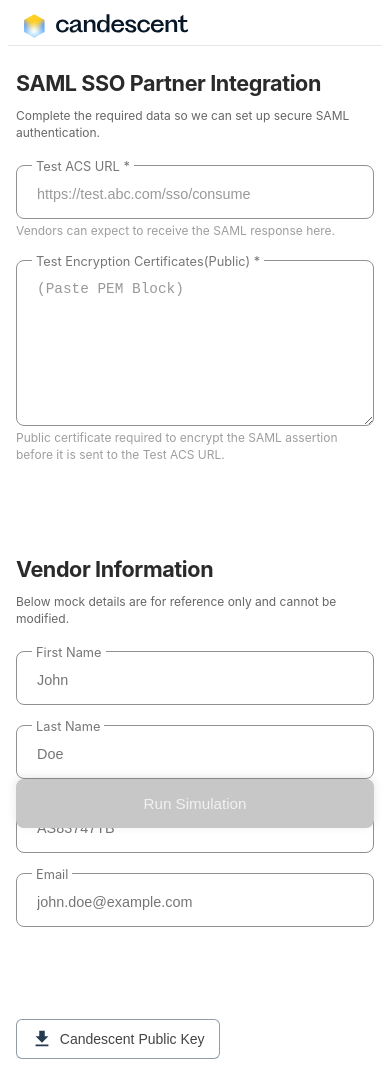
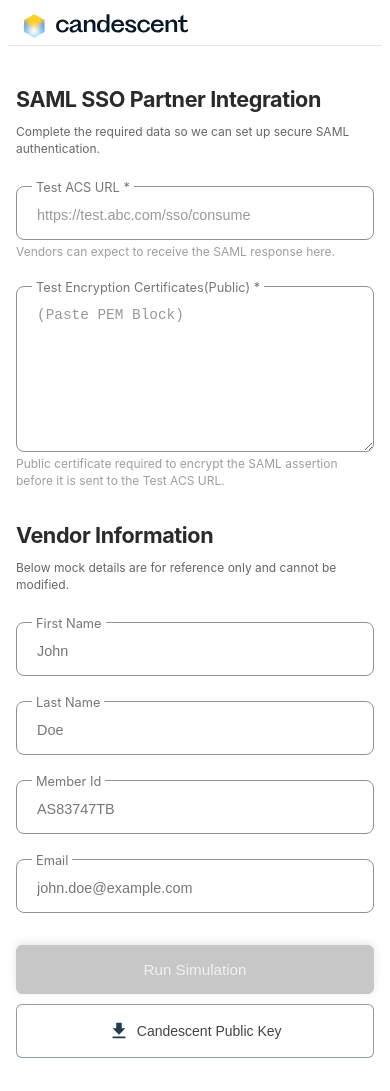
Before and after one commit to candescent-dev/saml-sso-toolkit, a React (Create React App) app in the folder sample-web-app/frontend/: page / in a window 390 px wide. Built offline with nearby package versions, Linux system fonts and the light colour scheme.

Commit message:
Sample Web App: Frontend - Home Page Css Fix

```diff
--- a/sample-web-app/frontend/src/pages/Home/HomePage.css
+++ b/sample-web-app/frontend/src/pages/Home/HomePage.css
@@ -24,7 +24,6 @@
   --color-border-light: #e1e4e8;
   --color-border-hover: #c9cdd1;
   --color-border-primary: rgba(36, 58, 81, 0.5);
-
   /* Spacing */
   --spacing-xs: 0.25rem;
   --spacing-sm: 0.375rem;
@@ -35,11 +34,10 @@
   --spacing-3xl: 1.5rem;
   --spacing-4xl: 1.875rem;
   --spacing-5xl: 2rem;
-  --spacing-6xl: 20px;
-  --spacing-7xl: 25px;
-  --spacing-button: 16px;
-  --spacing-mobile-button-margin: 16px;
-
+  --spacing-6xl: 1.25rem;
+  --spacing-7xl: 1.5625rem;
+  --spacing-button: 0.9375rem;
+  --spacing-mobile-button-margin: 1rem;
   /* Typography */
   --font-family: 'Inter', Arial, sans-serif;
   --font-size-xs: 0.75rem;
@@ -48,13 +46,13 @@
   --font-size-md: 0.9rem;
   --font-size-lg: 0.95rem;
   --font-size-xl: 1rem;
-  --font-size-2xl: 14px;
-  --font-size-3xl: 15px;
-  --font-size-4xl: 16px;
+  --font-size-2xl: 0.875rem;
+  --font-size-3xl: 0.9375rem;
+  --font-size-4xl: 1rem;
   --font-size-5xl: 1.35rem;
   --font-size-6xl: 1.45rem;
   --font-size-7xl: 1.75rem;
-  --font-size-8xl: 25px;
+  --font-size-8xl: 1.5625rem;
   --font-size-9xl: 1.4rem;
   --font-weight-normal: 400;
   --font-weight-medium: 500;
@@ -64,44 +62,37 @@
   --line-height-tight: 1;
   --letter-spacing-tight: -0.4px;
   --letter-spacing-normal: -0.16px;
-
   /* Border Radius */
   --radius-sm: 0.375rem;
   --radius-md: 0.5rem;
-
   /* Transitions */
   --transition-fast: 0.1s ease;
   --transition-base: 0.2s ease;
   --transition-slow: 0.25s ease;
   --transition-toast: 0.3s ease;
-
   /* Layout */
-  --container-max-width: 600px;
-  --input-padding-top: 20px;
+  --container-max-width: 37.5rem;
+  --input-padding-top: 1.25rem;
   --input-padding-horizontal: 1rem;
   --input-padding-horizontal-large: 1.1rem;
   --input-padding-bottom: 0.65rem;
   --label-top-offset: -6px;
   --label-top-focused: 0.35rem;
-  --icon-size: 22px;
-  --radio-size: 20px;
-  --checkbox-size: 24px;
-  --button-width-sm: 155px;
+  --icon-size: 1.375rem;
+  --radio-size: 1.25rem;
+  --checkbox-size: 1.5rem;
+  --button-width-sm: 9.6875rem;
   --button-width-md: 11rem;
-  --button-width-lg: 300px;
-  --button-width-xl: 345px;
+  --button-width-lg: 18.75rem;
+  --button-width-xl: 21.5625rem;
   --button-max-width: 14rem;
   --z-index-toast: 1000;
   --z-index-fixed-button: 999;
-  --fixed-button-height: 60px;
-
+  --fixed-button-height: 3.75rem;
   /* Breakpoints (for reference) */
   --breakpoint-sm: 37.5rem;
-  /* 600px */
   --breakpoint-md: 48rem;
-  /* 768px */
   --breakpoint-lg: 75rem;
-  /* 1200px */
 }
 
 /* ============================================
@@ -139,6 +130,7 @@
   align-items: start;
   flex-direction: column;
   margin-bottom: var(--spacing-3xl);
+  margin-top: var(--spacing-xl);
   flex-wrap: wrap;
 }
 
@@ -151,32 +143,33 @@
 }
 
 .header-row h3 {
-  margin: var(--spacing-xl) 0 var(--spacing-xs) 0;
+  margin: 0 0 var(--spacing-xs) 0;
   font-size: var(--font-size-5xl);
   font-weight: var(--font-weight-bold);
   color: var(--color-text-secondary);
   letter-spacing: var(--letter-spacing-tight);
 }
 
+/* ============================================
+   Input Components
+   ============================================ */
 .inputs {
   display: flex;
   flex-direction: column;
   gap: var(--spacing-3xl);
 }
 
-/* ============================================
-   Input Components
-   ============================================ */
 .inline-input-box {
   position: relative;
   display: flex;
   flex-direction: column;
+  margin-top: 0.3125rem;
 }
 
 .inline-label {
   position: absolute;
   left: var(--spacing-xl);
-  top: var(--label-top-offset);
+  top: -0.375rem;
   font-size: var(--font-size-sm);
   background: var(--color-background);
   color: var(--color-text-placeholder);
@@ -235,9 +228,11 @@
    ============================================ */
 .button-row {
   display: flex;
+  flex-direction: row;
+  align-items: center;
   gap: var(--spacing-lg);
   flex-wrap: wrap;
-  margin-top: 1rem;
+  margin-top: 2rem;
 }
 
 .icon-button {
@@ -248,13 +243,16 @@
   background-color: var(--color-background);
   border: 0.0625rem solid var(--color-border-primary);
   border-radius: var(--radius-sm);
-  padding: 0.6rem var(--spacing-xl);
-  font-size: var(--font-size-3xl);
+  font-size: var(--font-size-xl);
   color: var(--color-text-tertiary);
   cursor: pointer;
   transition: all var(--transition-base);
   text-align: center;
   font-weight: var(--font-weight-medium);
+  flex: 1 1 0;
+  min-width: 0;
+  width: auto;
+  padding: var(--spacing-button);
 }
 
 .icon-button:hover {
@@ -275,18 +273,22 @@
   font-weight: var(--font-weight-medium);
   background-color: var(--color-primary);
   color: var(--color-background);
-  border: none;
-  border-radius: var(--radius-md);
+  border: 0.0625rem solid var(--color-primary);
+  border-radius: var(--radius-sm);
   cursor: pointer;
-  width: var(--button-width-lg);
   max-width: none;
   transition: background-color var(--transition-slow), transform var(--transition-fast);
   box-shadow: none;
   text-align: center;
+  flex: 1 1 0;
+  min-width: 0;
+  width: auto;
 }
 
 .submit-btn:disabled {
   background-color: var(--color-disabled);
+  border: 0.0625rem solid var(--color-disabled);
+  border-radius: var(--radius-sm);
   color: var(--color-text-disabled);
   cursor: not-allowed;
 }
@@ -309,7 +311,7 @@
   gap: var(--spacing-xl);
   min-width: clamp(15rem, 40vw, 28rem);
   max-width: 90vw;
-  box-shadow: 0 3px 10px rgba(0, 0, 0, 0.25);
+  box-shadow: 0 0.1875rem 0.625rem rgba(0, 0, 0, 0.25);
   z-index: var(--z-index-toast);
   animation: fadeIn var(--transition-toast) ease;
   word-break: break-word;
@@ -336,7 +338,6 @@
     opacity: 0;
     transform: translate(-50%, var(--spacing-xl));
   }
-
   to {
     opacity: 1;
     transform: translate(-50%, 0);
@@ -344,11 +345,11 @@
 }
 
 .spinner {
-  border: 2px solid #f3f3f3;
-  border-top: 2px solid #555;
+  border: 0.125rem solid #f3f3f3;
+  border-top: 0.125rem solid #555555;
   border-radius: 50%;
-  width: 16px;
-  height: 16px;
+  width: 1rem;
+  height: 1rem;
   display: inline-block;
   animation: spin 1s linear infinite;
   vertical-align: middle;
@@ -385,38 +386,39 @@
 
   .inputs {
     gap: var(--spacing-2xl);
-    padding-bottom: calc(var(--fixed-button-height) + var(--spacing-xl));
+    padding-bottom: var(--spacing-xl);
   }
 
   .button-row {
     display: flex;
-    grid-auto-flow: column;
-    gap: 100px;
-    align-items: stretch;
+    flex-direction: column;
+    gap: 0.625rem;
+    justify-content: center;
+    align-items: flex-start;
+    margin-top: 1rem;
   }
 
   .icon-button {
     font-size: var(--font-size-base);
-    padding: var(--spacing-md) 0.9rem;
+    width: 100%;
   }
 
   .submit-btn {
-    position: fixed;
     bottom: var(--spacing-mobile-button-margin);
     left: var(--spacing-mobile-button-margin);
     right: var(--spacing-mobile-button-margin);
-    width: auto;
+    width: 100%;
     max-width: none;
     font-size: var(--font-size-lg);
     z-index: var(--z-index-fixed-button);
-    box-shadow: 0 -2px 10px rgba(0, 0, 0, 0.1);
+    box-shadow: 0 -0.125rem 0.625rem rgba(0, 0, 0, 0.1);
   }
 
   .inline-input {
     padding: var(--spacing-xl);
     font-size: var(--font-size-md);
     padding-top: var(--input-padding-top);
-    padding-left: 20px;
+    padding-left: 1.25rem;
   }
 }
 
@@ -439,7 +441,6 @@
 
   .icon-button {
     font-size: var(--font-size-base);
-    padding: 0.6rem var(--spacing-xl);
   }
 
   .submit-btn {
@@ -469,7 +470,6 @@
 
   .icon-button {
     font-size: var(--font-size-md);
-    padding: 0.6rem var(--input-padding-horizontal-large);
   }
 
   .submit-btn {
```
